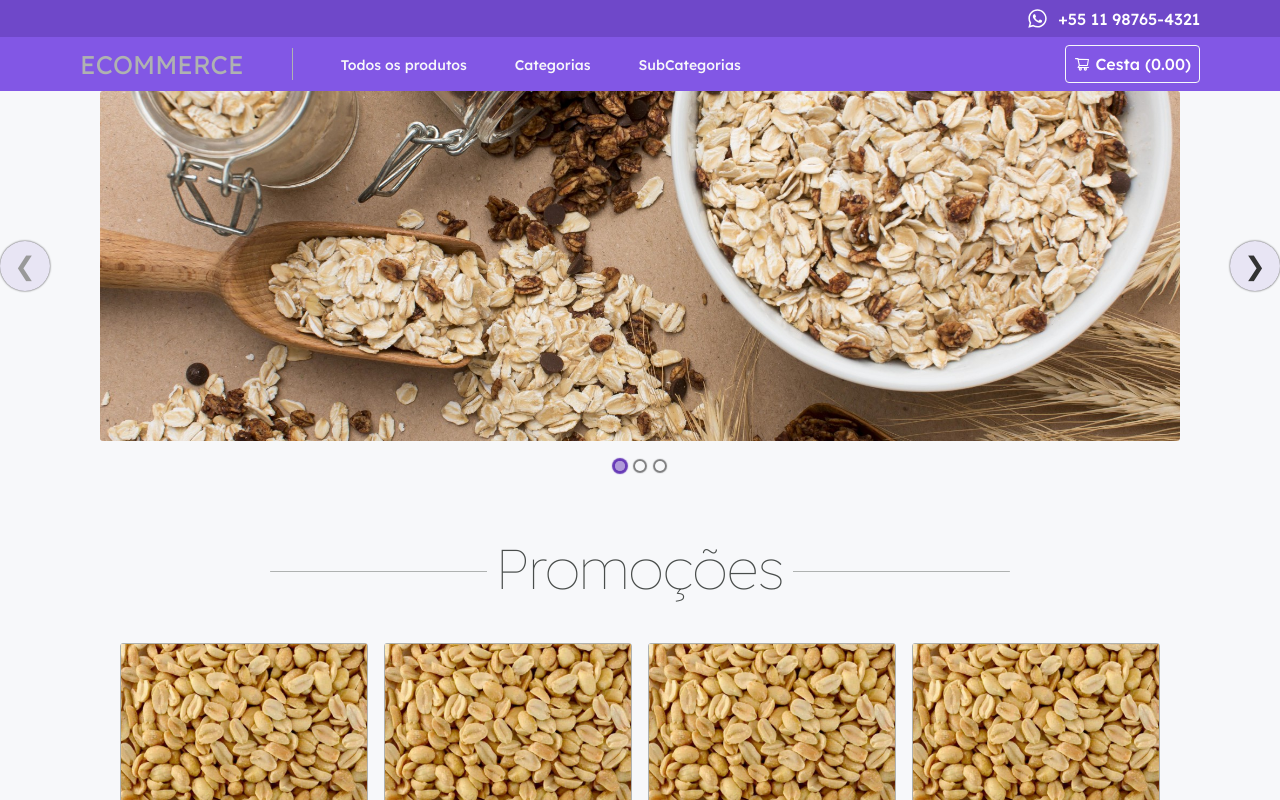
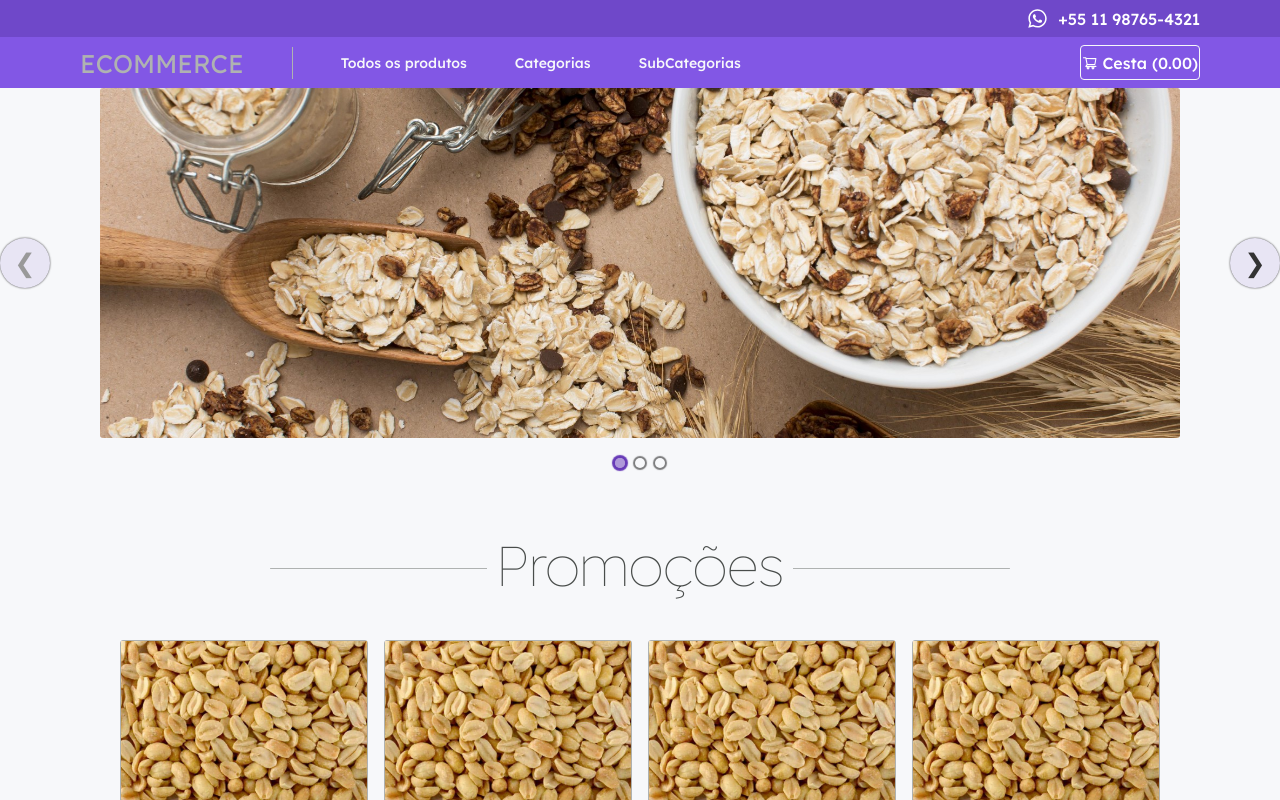
Before and after one commit to brbvi/e-commerce-simple, a Next.js app: page / in a window 1280 px wide. Shown: the top 800 px of the page. Built offline with nearby package versions, Linux system fonts and the light colour scheme.

Commit message:
feat: transform cart in anchor

```diff
--- a/src/components/Header/index.tsx
+++ b/src/components/Header/index.tsx
@@ -37,9 +37,11 @@ export const Header: React.FC = () => {
           <div className="animationBar" />
         </div>
         <Carrinho>
-          <AiOutlineShoppingCart />
-          <p>Cesta</p>
-          <span>({totalPrice.toFixed(2)})</span>
+          <a href="">
+            <AiOutlineShoppingCart />
+            <p>Cesta</p>
+            <span>({totalPrice.toFixed(2)})</span>
+          </a>
         </Carrinho>
       </HeaderDown>
     </Container>
--- a/src/components/Header/style.ts
+++ b/src/components/Header/style.ts
@@ -71,14 +71,25 @@ export const HeaderDown = styled.div`
 
 export const Carrinho = styled.div`
   margin-left: auto;
-  color: white;
   border: 1px solid var(--gray-50);
   border-radius: 4px;
-  padding: 0.5rem;
+  width: 120px;
+  height: 35px;
+  padding: 1px;
 
-  display: flex;
-  align-items: center;
-  justify-content: space-between;
+  a {
+    width: 100%;
+    height: 100%;
+    display: flex;
+    align-items: center;
+    justify-content: center;
+    text-decoration: none;
+    color: white;
+
+    &:hover {
+      opacity: 0.8;
+    }
+  }
 
   p {
     margin: 0 5px;
```
